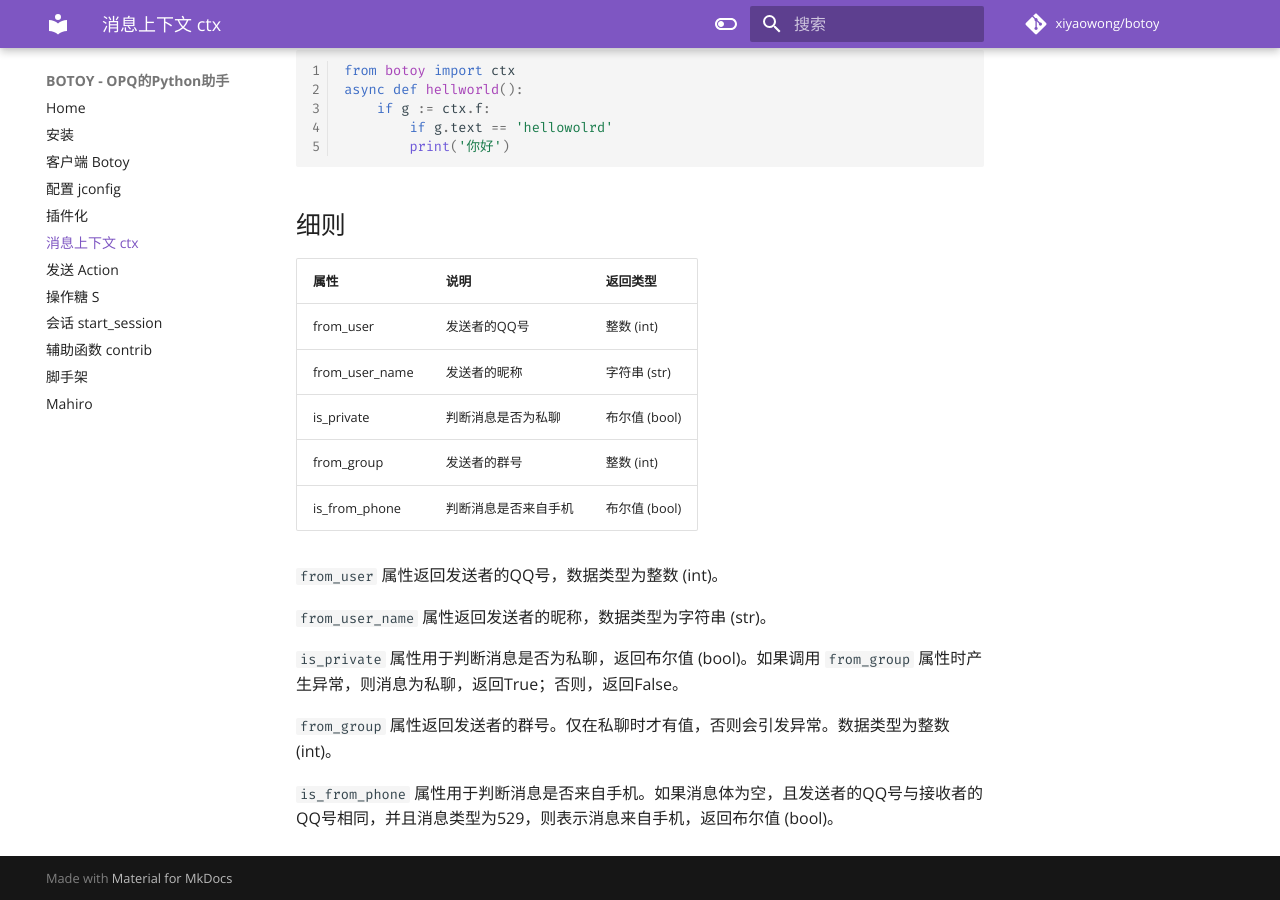
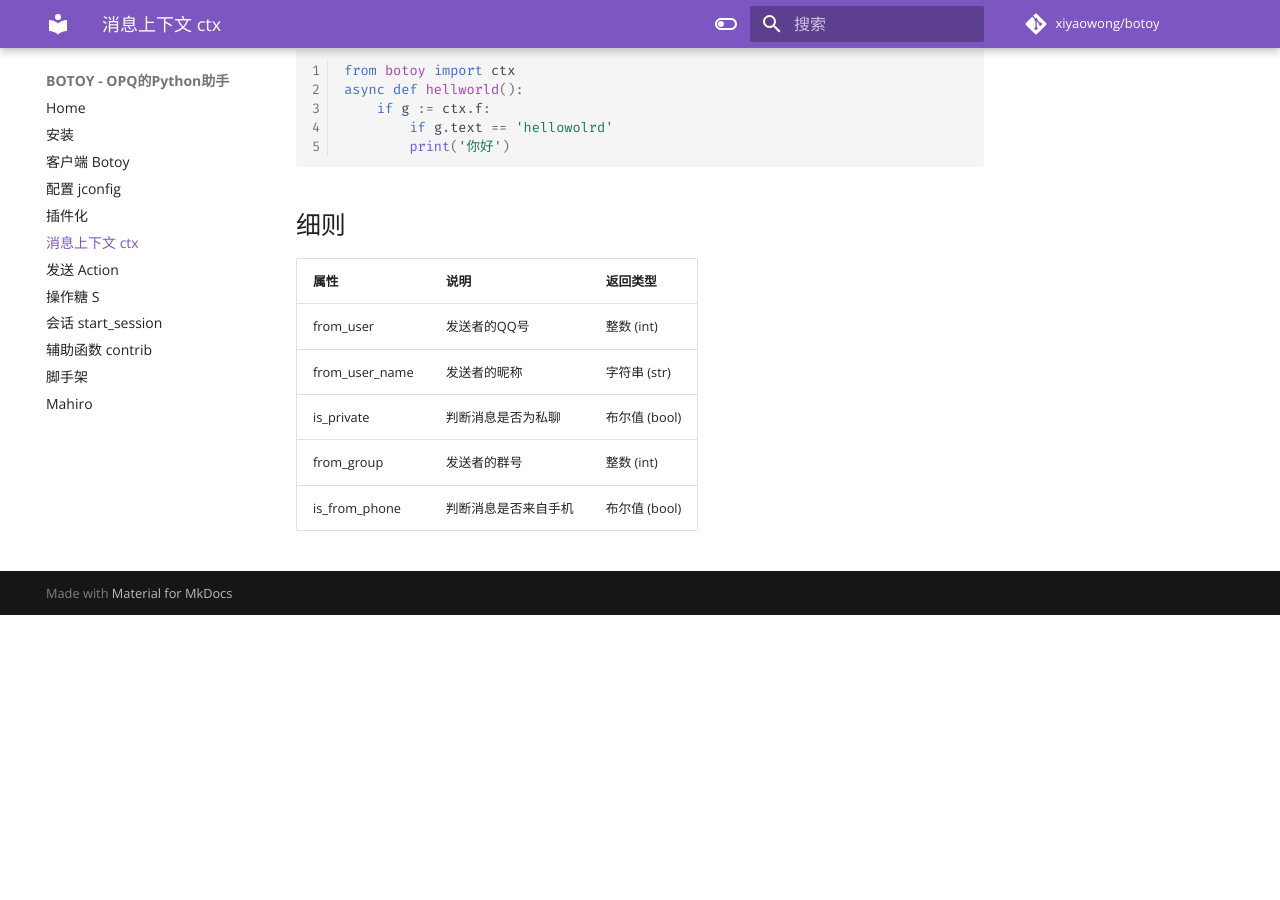
Before and after one commit to opq-osc/botoy, an MkDocs documentation site: the page built from docs/context.md, in a window 1280 px wide and 900 px high, scrolled down 2626 px. Built offline with MkDocs 1.6.1 and Material for MkDocs 9.7.7, drawn with Linux system fonts in a browser that asks for light colours; comment, search, counter and statistics services are not loaded; after the commit the page ends 3241 px from its top, so only the background shows below that.

Commit message:
Fix missed update in project documentation for "context"

```diff
--- a/docs/context.md
+++ b/docs/context.md
@@ -84,13 +84,3 @@ async def hellworld():
 | is_private      | 判断消息是否为私聊                                     | 布尔值 (bool)  |
 | from_group      | 发送者的群号                                           | 整数 (int)     |
 | is_from_phone   | 判断消息是否来自手机                                   | 布尔值 (bool)  |
-
-`from_user` 属性返回发送者的QQ号，数据类型为整数 (int)。
-
-`from_user_name` 属性返回发送者的昵称，数据类型为字符串 (str)。
-
-`is_private` 属性用于判断消息是否为私聊，返回布尔值 (bool)。如果调用 `from_group` 属性时产生异常，则消息为私聊，返回True；否则，返回False。
-
-`from_group` 属性返回发送者的群号。仅在私聊时才有值，否则会引发异常。数据类型为整数 (int)。
-
-`is_from_phone` 属性用于判断消息是否来自手机。如果消息体为空，且发送者的QQ号与接收者的QQ号相同，并且消息类型为529，则表示消息来自手机，返回布尔值 (bool)。
```
